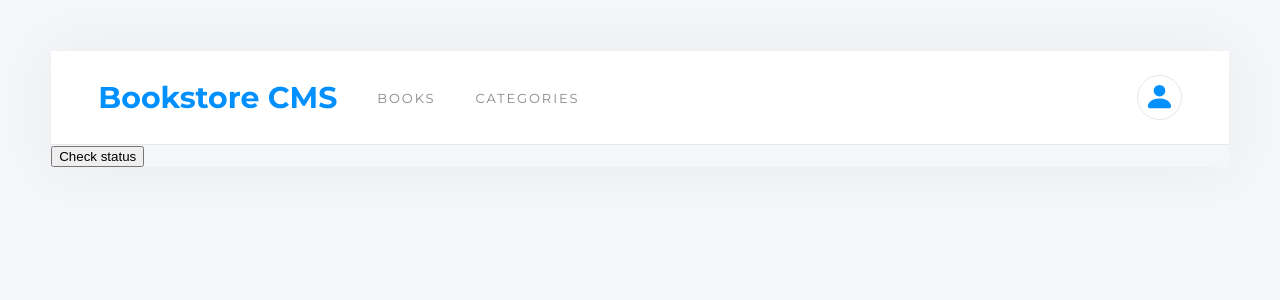
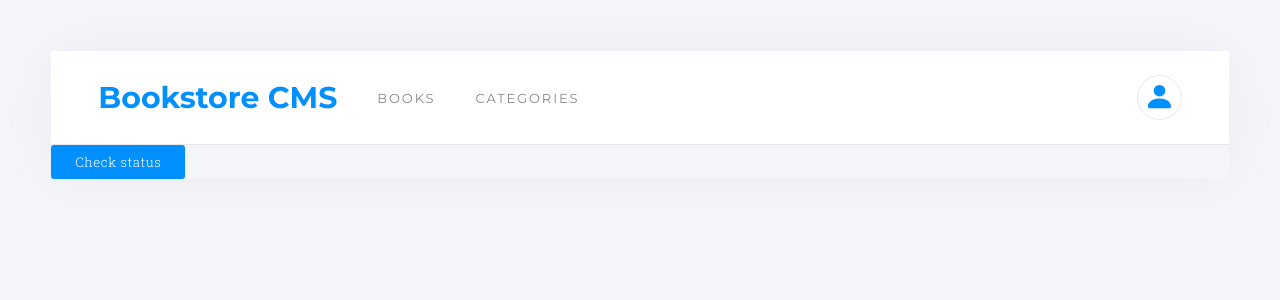
Before and after one commit to storres20/M3-bookstore, a React (Create React App) app: page /categories in a window 1280 px wide. Shown: the top 300 px of the page. Built offline with nearby package versions, Linux system fonts and the light colour scheme.

Commit message:
Add styles and import

```diff
--- a/src/pages/Categories.js
+++ b/src/pages/Categories.js
@@ -1,6 +1,7 @@
 import React from 'react';
 import { useDispatch, useSelector } from 'react-redux';
 import { checkingStatus } from '../redux/categories/categories';
+import './Categories.css';
 
 function Categories() {
   /* Setup Redux dispatch */
@@ -16,7 +17,7 @@
 
   return (
     <div>
-      <button type="button" onClick={handleStatus}>Check status</button>
+      <button className="primary-button" type="button" onClick={handleStatus}>Check status</button>
       <h2>{status}</h2>
     </div>
   );
```
